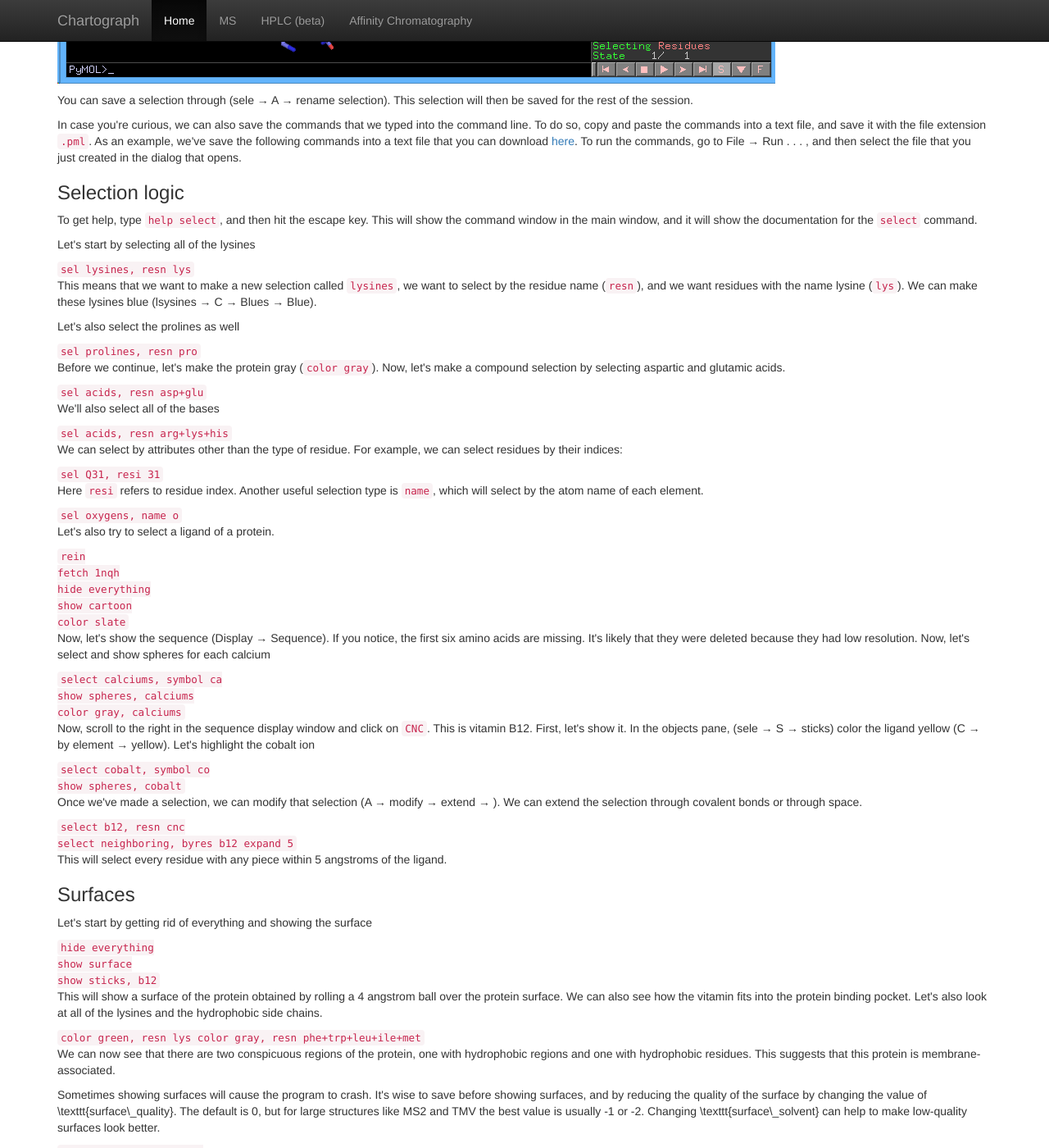
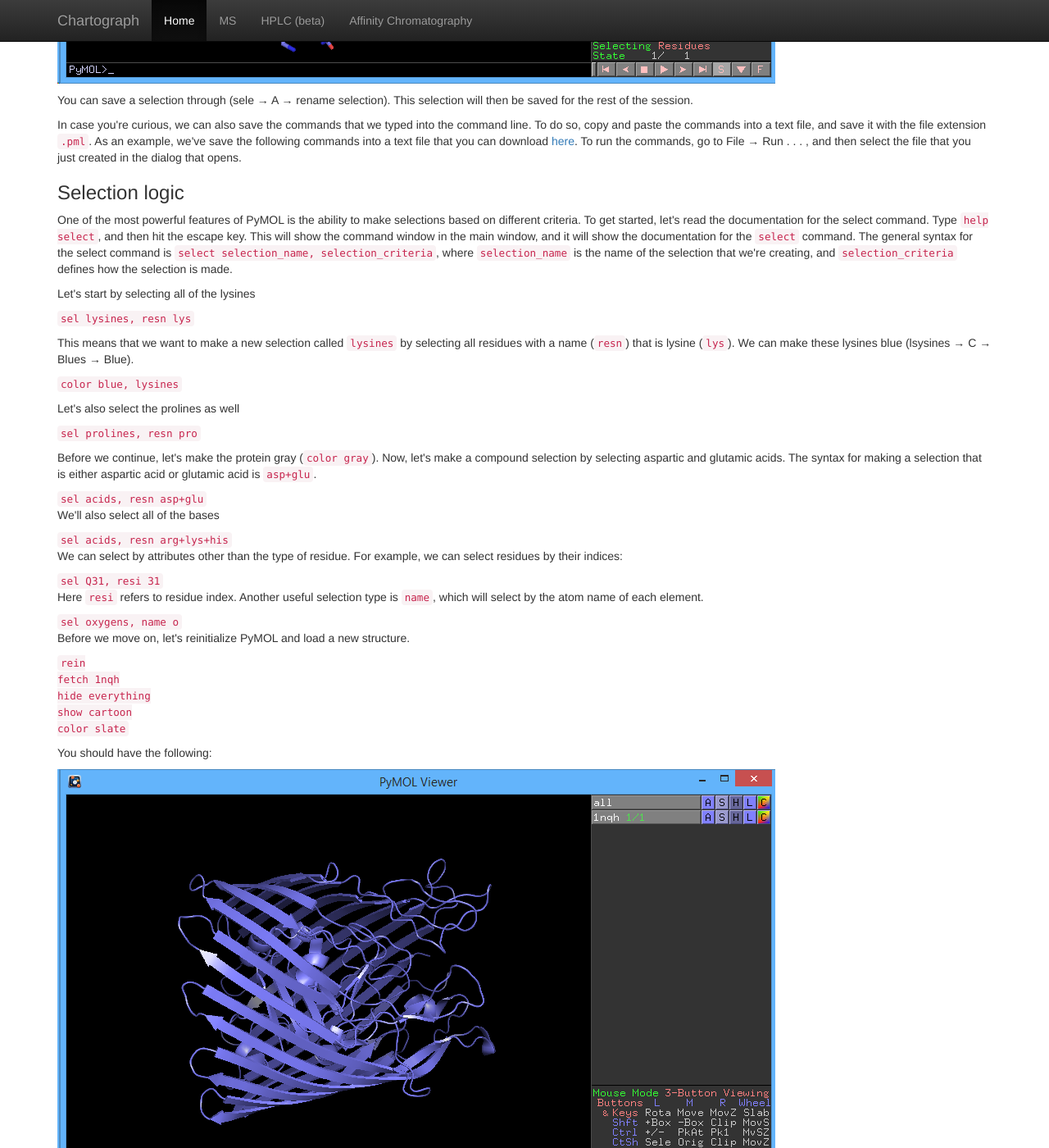
Before and after one commit to rkwant/rkwant.github.io, a Jekyll site: the page built from _posts/2015-08-17-PyMOL-Tutorial.html, in a window 1280 px wide and 1400 px high, scrolled down 2071 px. Shown: the whole window at 82% size. Built offline with Jekyll 4.4.1, drawn with Linux system fonts in a browser that asks for light colours; nearby versions of some CDN libraries; some of the changed text lies outside the part shown.

Commit message:
editing through the 1nhq section

```diff
--- a/_posts/2015-08-17-PyMOL-Tutorial.html
+++ b/_posts/2015-08-17-PyMOL-Tutorial.html
@@ -107,31 +107,44 @@ To run the commands, go to File &rarr; Run . . . , and then select the file that
 <h3>Selection logic</h3>
 
 <p>
-To get help, type <code>help select</code>, and then hit the escape key.
-This will show the command window in the main window, and it will show the documentation for the <code>select</code> command.
+    One of the most powerful features of PyMOL is the ability to make selections based on different criteria.
+    To get started, let's read the documentation for the select command.
+    Type <code>help select</code>, and then hit the escape key.
+    This will show the command window in the main window, and it will show the documentation for the <code>select</code> command.
+    The general syntax for the select command is <code>select selection_name, selection_criteria</code>, where <code>selection_name</code> is the name of the selection that we're creating, and <code>selection_criteria</code> defines how the selection is made.
 </p>
 
 <p>
-Let's start by selecting all of the lysines
+    Let's start by selecting all of the lysines
 </p>
 
+<p>
 <code>
 sel lysines, resn lys
 </code>
+</p>
 
 <p>
-This means that we want to make a new selection called <code>lysines</code>, we want to select by the residue name (<code>resn</code>), and we want residues with the name lysine (<code>lys</code>).  We can make these lysines blue (lsysines &rarr; C &rarr; Blues &rarr; Blue).</p>
+This means that we want to make a new selection called <code>lysines</code> by selecting all residues with a name (<code>resn</code>) that is lysine (<code>lys</code>).  We can make these lysines blue (lsysines &rarr; C &rarr; Blues &rarr; Blue).</p>
+
+<p>
+<code>
+color blue, lysines
+</code>
+</p>
 
 <p>
 Let's also select the prolines as well</p>
 
-<code>
+<p></p><code>
 sel prolines, resn pro
-</code>
+</code></p>
 
 <p>
 Before we continue, let's make the protein gray (<code>color gray</code>).
-Now, let's make a compound selection by selecting aspartic and glutamic acids.  </p>
+Now, let's make a compound selection by selecting aspartic and glutamic acids.
+The syntax for making a selection that is either aspartic acid or glutamic acid is <code>asp+glu</code>.
+</p>
 
 <code>
 sel acids, resn asp+glu
@@ -157,18 +170,24 @@ sel oxygens, name o
 </code>
 
 <p>
-Let's also try to select a ligand of a protein.
-    </p>
+Before we move on, let's reinitialize PyMOL and load a new structure.
+</p>
 
-<code>
+<p><code>
 rein<br>
 fetch 1nqh<br>
 hide everything<br>
 show cartoon<br>
 color slate<br>
-</code>
+</code></p>
 
-<p>Now, let's show the sequence (Display &rarr; Sequence).  If you notice, the first six amino acids are missing.  It's likely that they were deleted because they had low resolution.  Now, let's select and show spheres for each calcium
+<p>You should have the following:</p>
+
+<p><img src="{{site.url}}assets/pymol_figures/1nhq.png"></p>
+
+<p>Now, let's show the sequence (Display &rarr; Sequence).  If you notice, the first six amino acids are missing.  It's likely that they were deleted because they had low resolution.
+    Let's also try to select a ligand of a protein.
+    Now, let's select and show spheres for each calcium
 </p>
 
 <code>
```
Also changed, not shown: other parts of _posts/2015-08-17-PyMOL-Tutorial.html (+4 -4 lines), assets/pymol_figures/1nhq.png (added).
